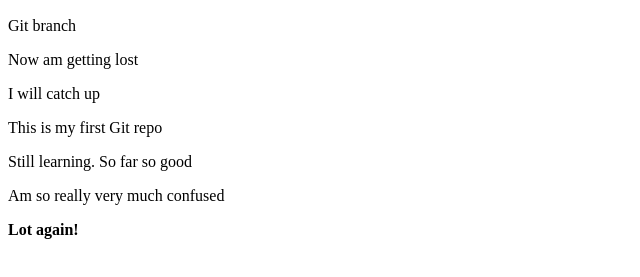
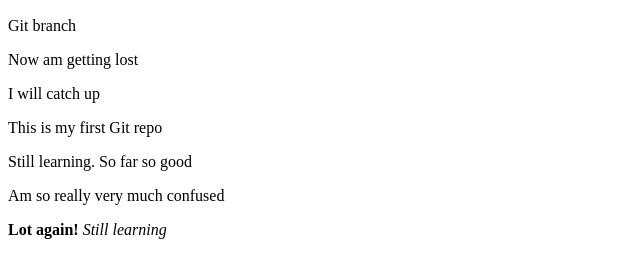
Before and after one commit to edwineduuh/w3schools, a plain HTML site: page index.html in a window 1280 px wide. Shown: the part 383-660 px from the top of the page, without its empty margins (0-640 px from the left). Drawn offline with Linux system fonts and the light colour scheme.

Commit message:
added an emphasis

```diff
--- a/index.html
+++ b/index.html
@@ -18,6 +18,7 @@
     <p>Am so really very much confused</p>
     <div>
         <strong>Lot again!</strong>
+        <em>Still learning</em>
     </div>
 </body>
 </html>
```
